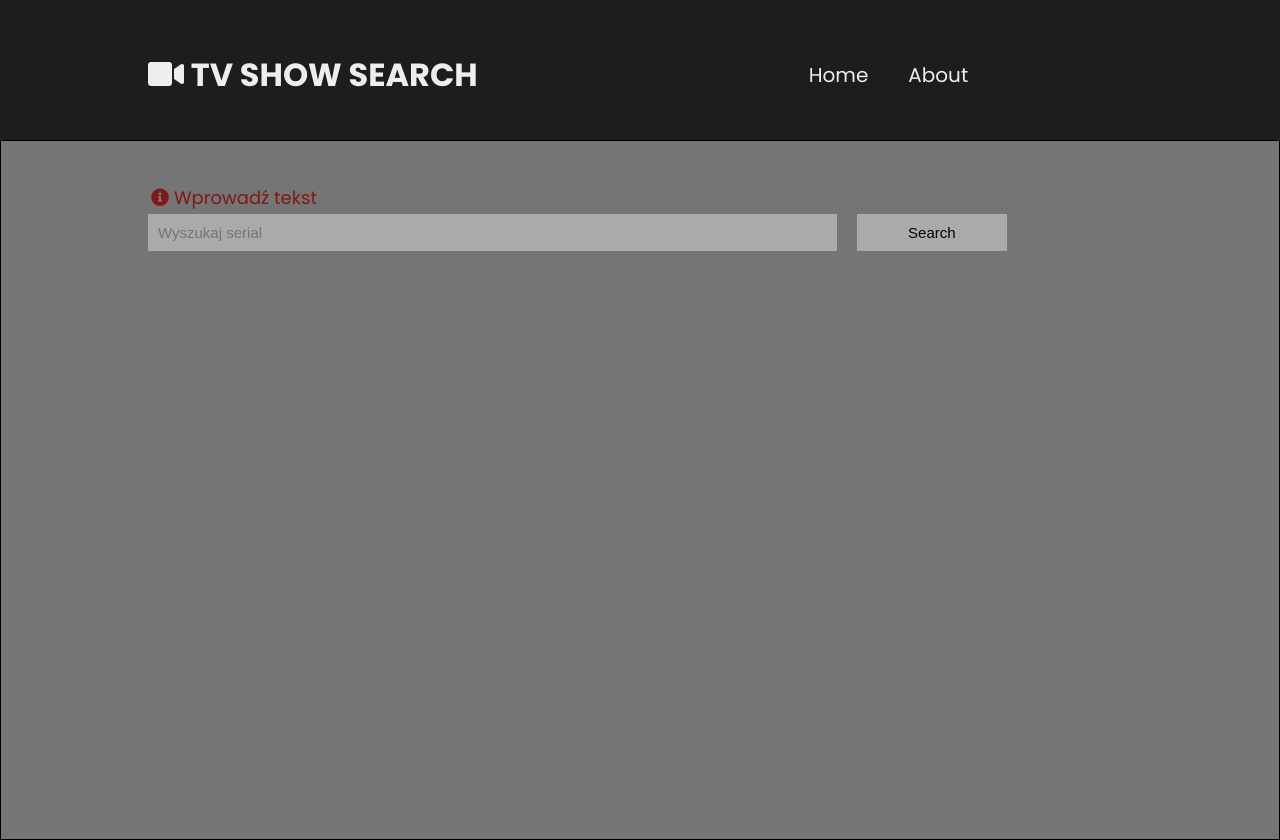
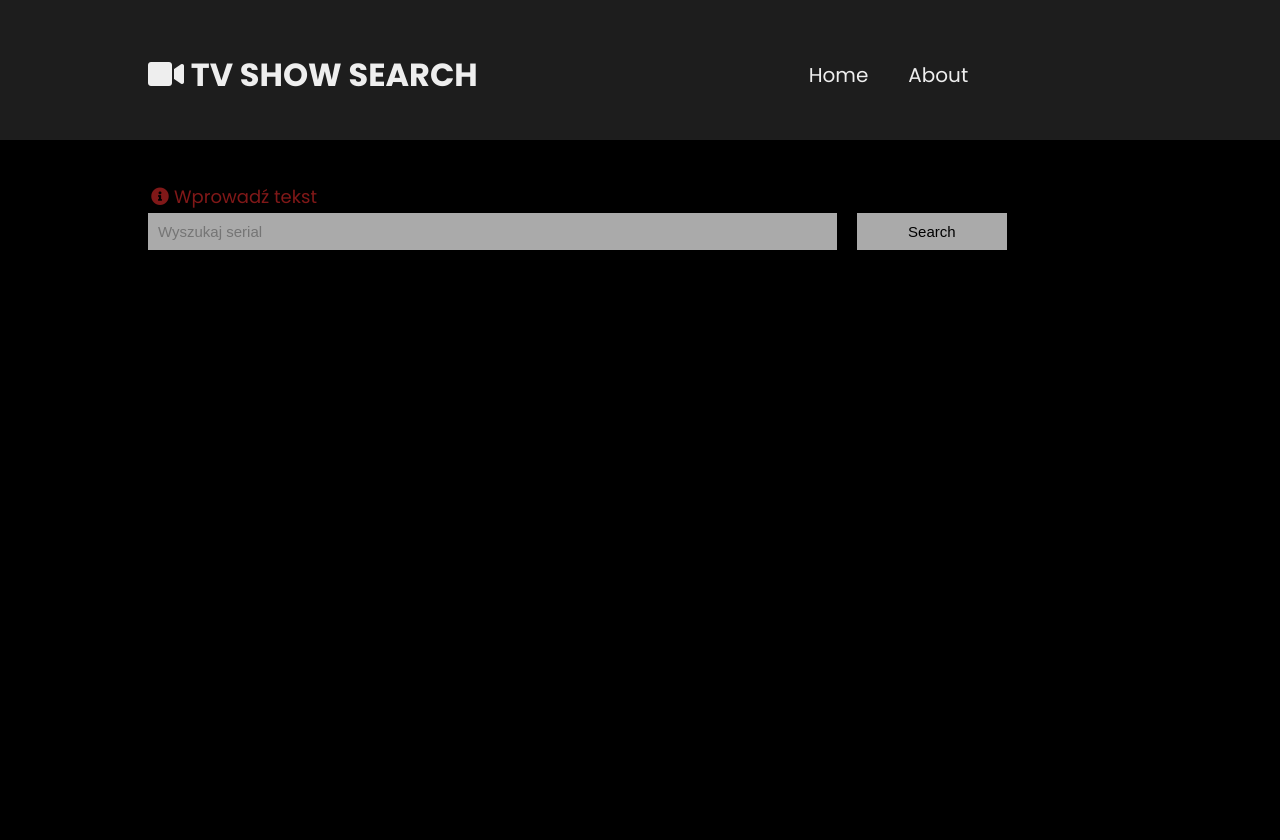
Before and after one commit to danielsuszek/movie-list, a React (Create React App) app: page / in a window 1280 px wide. Built offline with nearby package versions, Linux system fonts and the light colour scheme.

Commit message:
Remove border

```diff
--- a/src/pages/Home.module.scss
+++ b/src/pages/Home.module.scss
@@ -2,7 +2,6 @@
 
 .homepage {
   width: 100vw;
-  border: 1px solid #000;
   padding: 20px;
   // color: green;
 }
--- a/src/sass/core.scss
+++ b/src/sass/core.scss
@@ -9,7 +9,7 @@ $gray: #aaa;
 // $primary: rgb(162, 162, 246);
 $danger: rgb(128,24,24);
 
-$main-bg: rgb(117,117,117);
+$main-bg: #000;
 
 // spacing
 $spacing-md: 16px;
```
